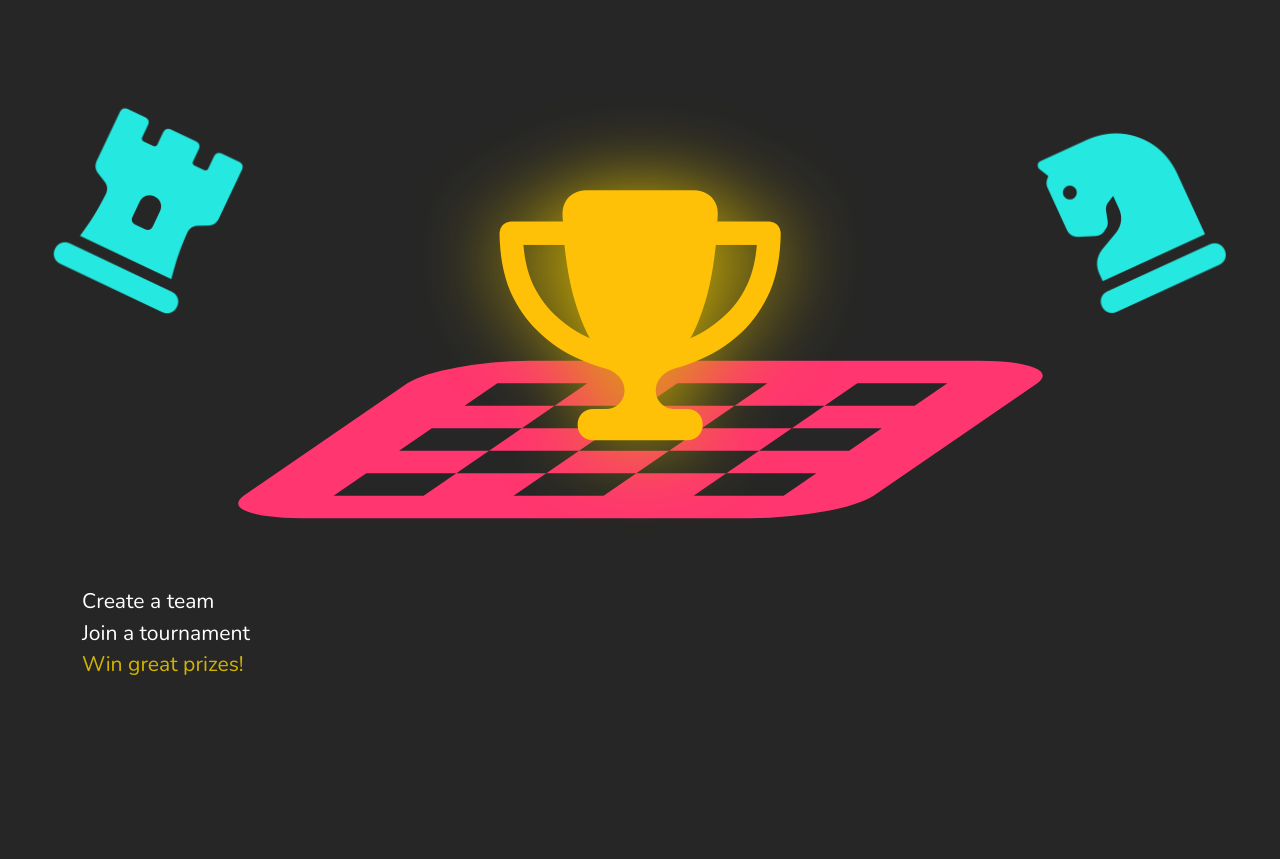
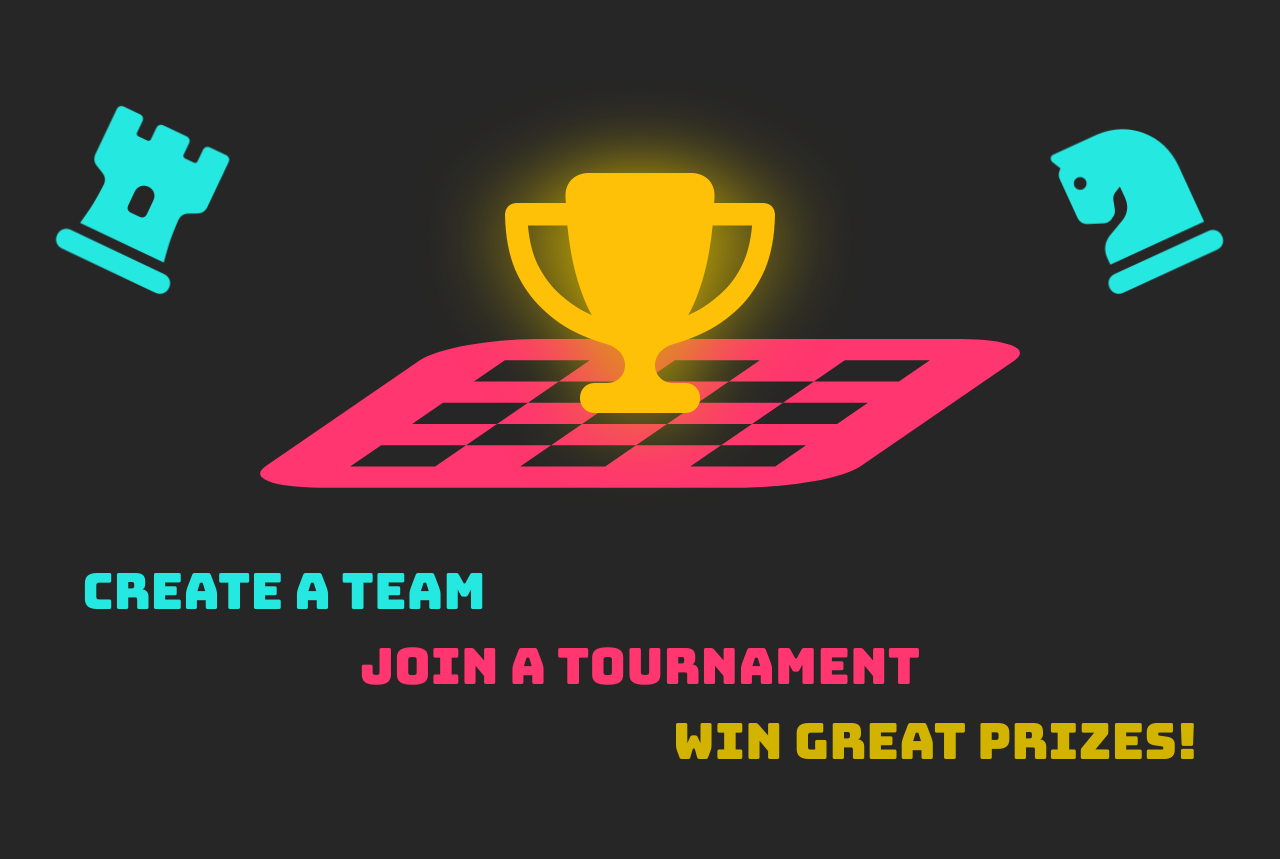
Before and after one commit to Darbix/IIS-project, a Django app: page / in a window 1280 px wide. Shown: the part 120-979 px from the top of the page. Before the commit the page ends 795 px from the top, so only its background shows below. Run offline with Django 4.2, Linux system fonts and the light colour scheme; data comes from the database, SQL or seed files in the repository.

Commit message:
Collectstatic

```diff
--- a/static/main_app/index.css
+++ b/static/main_app/index.css
@@ -1,15 +1,19 @@
+.game-icons{
+    position: relative;
+}
+
 .trophy-box{
     position: absolute;
-    top: -160px;
+    top: -155px;
 }
 
 .trophy-icon{
     filter: drop-shadow(0 0 40px rgb(210, 180, 0));
-    font-size: 250px;
+    font-size: 240px;
 }
 
 .board-icon{
-    font-size: 180px;
+    font-size: 170px;
     color: var(--color2);
     transform: scale(4, 1)
     skew(-20deg);
@@ -18,7 +22,7 @@
 .chess-fig{
     animation: shake 0.5s;
     animation-iteration-count: infinite;
-    font-size: 180px;
+    font-size: 165px;
     color: var(--color1);
 }
 
@@ -33,6 +37,8 @@
     -webkit-background-clip: text;
     -webkit-text-fill-color: transparent;
     animation: shine 2.5s infinite linear;
+    color: rgb(210, 180, 0);
+    text-align: right;
 }
 
 @keyframes shine {
@@ -46,3 +52,19 @@
       background-position: 0px;
     }
 }
+
+.text-lines{
+    text-align: center;
+    font-size: 50px;
+    white-space: nowrap;
+    font-family: var(--font1);
+}
+
+.left-text{
+    color: var(--color1);
+    text-align: left;
+}
+
+.center-text{
+    color: var(--color2);
+}
```
